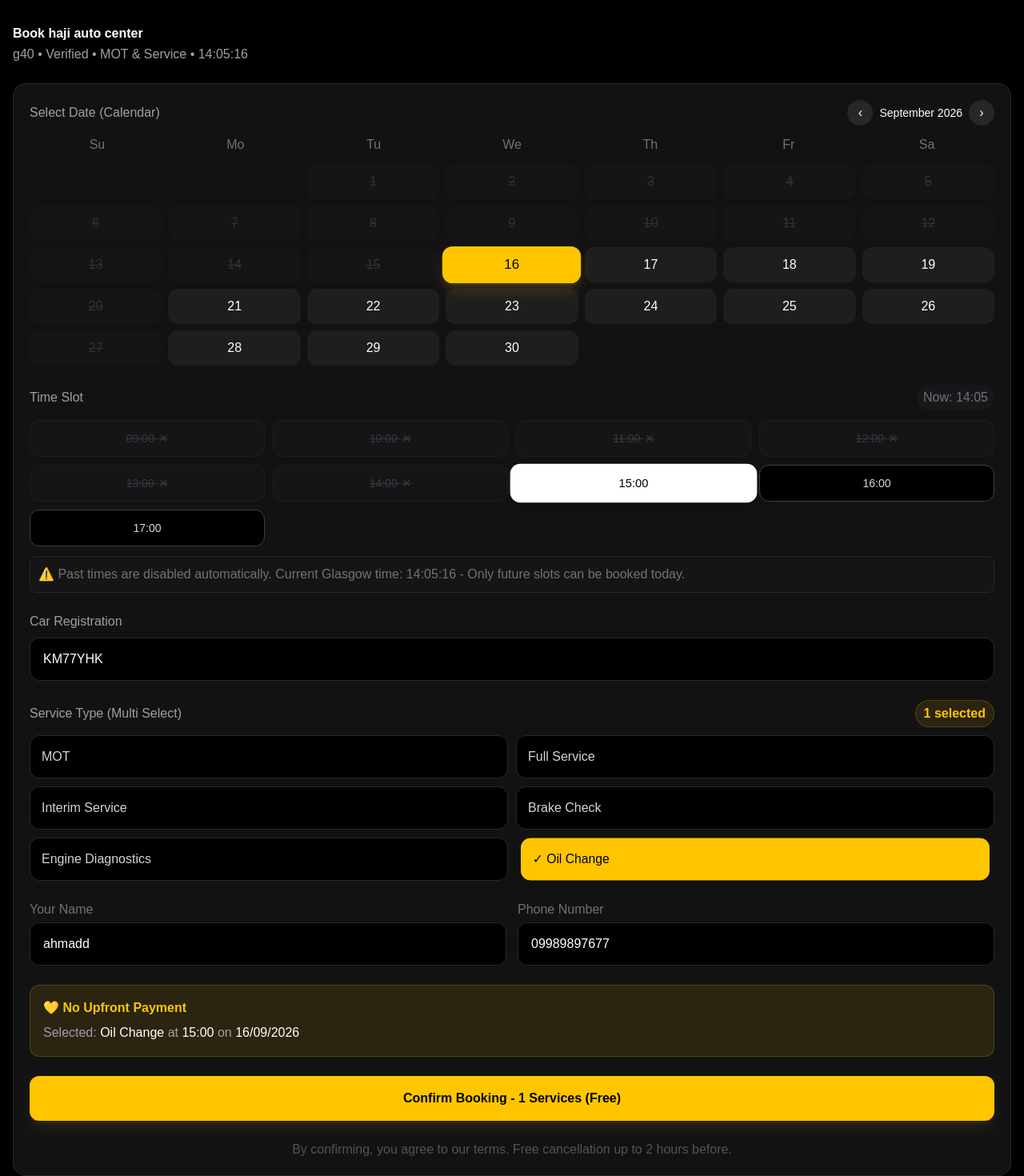
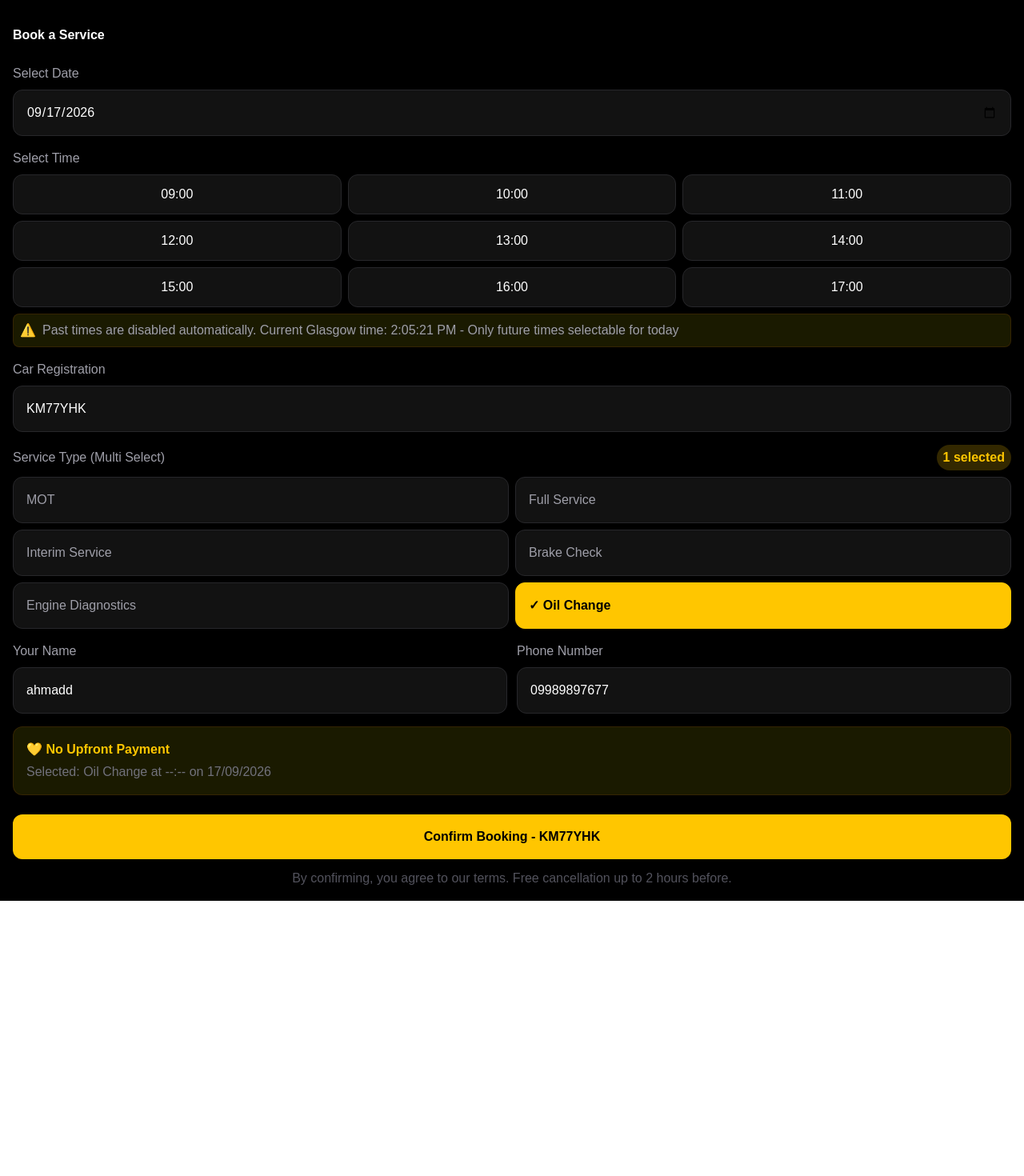
Before and after one commit to ayaan41/ai-garage, a Next.js app: page /book/mobile in a window 1280 px wide. Shown: the top 1470 px of the page at 80% size. After the commit the page ends 1126 px from the top, so only its background shows below. Built offline with nearby package versions, Linux system fonts and the light colour scheme.

Commit message:
FULL code no line cut - fix empty json

```diff
--- a/src/app/api/bookings/route.ts
+++ b/src/app/api/bookings/route.ts
@@ -4,130 +4,68 @@ import { createClient } from "@supabase/supabase-js";
 function getSupabase() {
   const url = process.env.NEXT_PUBLIC_SUPABASE_URL;
   const key = process.env.NEXT_PUBLIC_SUPABASE_ANON_KEY;
-  if (!url ||!key) throw new Error("Missing Supabase env vars");
+  if (!url ||!key) throw new Error("Missing env");
   return createClient(url, key);
 }
 
 export async function POST(req: NextRequest) {
-  let supabase;
-  try {
-    supabase = getSupabase();
-  } catch (e: any) {
-    return NextResponse.json({ error: "Config error: " + e.message }, { status: 500 });
-  }
-
+  const supabase = getSupabase();
   try {
     const body = await req.json();
-    console.log("========== BOOKING REQUEST ==========", body);
+    console.log("BODY:", body);
 
     const { booking_date, time_slot, car_reg, service_type, customer_name, phone } = body;
 
-    if (!booking_date ||!car_reg ||!time_slot) {
-      return NextResponse.json({ error: "Missing booking_date or car_reg or time_slot" }, { status: 400 });
+    if (!body || Object.keys(body).length === 0) {
+      return NextResponse.json({ error: "Empty body received - frontend not sending data" }, { status: 400 });
     }
 
-    const ref = `AG-${Math.random().toString(36).substring(2, 6).toUpperCase()}${Date.now().toString().slice(-4)}`;
-    const cleanReg = car_reg.toString().toUpperCase().trim();
+    const cleanReg = (car_reg || "").toString().toUpperCase().trim();
+    if (!cleanReg) return NextResponse.json({ error: "car_reg empty" }, { status: 400 });
 
-    console.log("Clean Reg:", cleanReg, "Ref:", ref);
+    const ref = `AG-${Math.random().toString(36).substring(2,6).toUpperCase()}${Date.now().toString().slice(-4)}`;
 
-    // CORE - ONLY columns that exist in your table
-    const corePayload: any = {
+    const payload: any = {
       booking_date: booking_date,
       time_slot: time_slot,
       car_reg: cleanReg,
       service_type: service_type || "Oil Change",
-      customer_name: customer_name || "ahmadd",
-      phone: phone || "09989897677",
+      customer_name: customer_name || "Guest",
+      phone: phone || "0",
       status: "pending_quote",
+      booking_ref: ref,
+      ref: ref,
     };
 
-    // Attempt 1: with ref + booking_ref
-    let payload1: any = {...corePayload, ref: ref, booking_ref: ref };
-    console.log("Attempt 1 keys:", Object.keys(payload1));
+    console.log("INSERTING:", payload);
 
-    let { data, error } = await supabase.from("bookings").insert().select().single();
+    const { data, error } = await supabase.from("bookings").insert([payload]).select().single();
 
     if (error) {
-      console.log("Attempt 1 FAILED:", error.message);
-
-      // If ref columns don't exist, try only core
-      if (error.message.toLowerCase().includes("ref") || error.message.toLowerCase().includes("car_registration") || error.message.toLowerCase().includes("vehicle_reg")) {
-        console.log("Attempt 2: core only without extra cols");
-        const payload2: any = {...corePayload, booking_ref: ref };
-        const r2 = await supabase.from("bookings").insert().select().single();
-        data = r2.data;
-        error = r2.error;
-        console.log("Attempt 2 result:", error? error.message : "SUCCESS");
-
-        if (error) {
-          console.log("Attempt 3: absolute core only");
-          const r3 = await supabase.from("bookings").insert([corePayload]).select().single();
-          data = r3.data;
-          error = r3.error;
-          console.log("Attempt 3 result:", error? error.message : "SUCCESS ID " + data?.id);
+      console.log("Insert error:", error.message);
+      // Fallback - remove ref if column not exists
+      if (error.message.toLowerCase().includes("ref")) {
+        delete payload.ref;
+        const r2 = await supabase.from("bookings").insert([payload]).select().single();
+        if (!r2.error) {
+          return NextResponse.json({ ref: r2.data.booking_ref || r2.data.id, id: r2.data.booking_ref || r2.data.id, booking: r2.data, success: true });
         }
       }
-
-      if (error && error.message.toLowerCase().includes("time_slot")) {
-        console.log("time_slot column missing, trying time");
-        const payloadTime: any = {
-          booking_date: corePayload.booking_date,
-          time: time_slot,
-          car_reg: cleanReg,
-          service_type: corePayload.service_type,
-          customer_name: corePayload.customer_name,
-          phone: corePayload.phone,
-          status: corePayload.status,
-          booking_ref: ref,
-        };
-        const rTime = await supabase.from("bookings").insert([payloadTime]).select().single();
-        data = rTime.data;
-        error = rTime.error;
-      }
+      return NextResponse.json({ error: error.message }, { status: 500 });
     }
 
-    if (error) {
-      console.error("FINAL FAIL:", error);
-      return NextResponse.json({
-        error: error.message,
-        hint: "Go to Supabase SQL Editor and run: ALTER TABLE bookings ADD COLUMN IF NOT EXISTS booking_ref TEXT; ALTER TABLE bookings ADD COLUMN IF NOT EXISTS ref TEXT; ALTER TABLE bookings ADD COLUMN IF NOT EXISTS time_slot TEXT;",
-        attempted_ref: ref,
-        attempted_car: cleanReg,
-      }, { status: 500 });
-    }
+    const finalRef = data.booking_ref || data.ref || data.id;
+    return NextResponse.json({ ref: finalRef, id: finalRef, booking_ref: finalRef, success: true, booking: data });
 
-    console.log("SAVED:", data);
-    const finalRef = data.ref || data.booking_ref || data.id || ref;
-
-    return NextResponse.json({
-      ref: finalRef,
-      id: finalRef,
-      booking_ref: finalRef,
-      car_reg: data.car_reg,
-      success: true,
-      booking: data,
-    });
-
-  } catch (err: any) {
-    console.error("CRASH:", err);
-    return NextResponse.json({ error: err.message }, { status: 500 });
+  } catch (e: any) {
+    console.error("CRASH", e);
+    return NextResponse.json({ error: "Empty or invalid json - " + e.message }, { status: 500 });
   }
 }
 
 export async function GET(req: NextRequest) {
-  try {
-    const supabase = getSupabase();
-    const { searchParams } = new URL(req.url);
-    const limit = parseInt(searchParams.get("limit") || "50");
-    const { data, error } = await supabase.from("bookings").select("*").order("created_at", { ascending: false }).limit(limit);
-    if (error) return NextResponse.json({ error: error.message }, { status: 500 });
-    return NextResponse.json(data || []);
-  } catch (e: any) {
-    return NextResponse.json({ error: e.message }, { status: 500 });
-  }
+  const supabase = getSupabase();
+  const { data, error } = await supabase.from("bookings").select("*").order("created_at", { ascending: false }).limit(50);
+  if (error) return NextResponse.json({ error: error.message }, { status: 500 });
+  return NextResponse.json(data);
 }
-
-export async function OPTIONS() {
-  return NextResponse.json({ ok: true });
-}
--- a/src/app/book/[id]/page.tsx
+++ b/src/app/book/[id]/page.tsx
@@ -7,58 +7,33 @@ export default function BookPage() {
   const router = useRouter();
   const garageId = params.id as string;
 
-  const [selectedDate, setSelectedDate] = useState<Date | null>(new Date());
-  const [selectedTime, setSelectedTime] = useState("15:00");
+  const [date, setDate] = useState("");
+  const [timeSlot, setTimeSlot] = useState("");
   const [carReg, setCarReg] = useState("KM77YHK");
   const [selectedServices, setSelectedServices] = useState<string[]>(["Oil Change"]);
   const [name, setName] = useState("ahmadd");
   const [phone, setPhone] = useState("09989897677");
   const [loading, setLoading] = useState(false);
-  const [currentMonth, setCurrentMonth] = useState(new Date());
-  const [now, setNow] = useState(new Date());
+  const [currentTime, setCurrentTime] = useState(new Date());
 
   useEffect(() => {
-    const interval = setInterval(() => setNow(new Date()), 60000);
-    return () => clearInterval(interval);
+    const timer = setInterval(() => setCurrentTime(new Date()), 1000);
+    const tomorrow = new Date();
+    tomorrow.setDate(tomorrow.getDate() + 1);
+    setDate(tomorrow.toISOString().split("T")[0]);
+    return () => clearInterval(timer);
   }, []);
 
-  const getDaysInMonth = () => {
-    const year = currentMonth.getFullYear();
-    const month = currentMonth.getMonth();
-    const firstDay = new Date(year, month, 1);
-    const lastDay = new Date(year, month + 1, 0);
-    const days: (Date | null)[] = [];
-    for (let i = 0; i < firstDay.getDay(); i++) {
-      days.push(null);
-    }
-    for (let d = 1; d <= lastDay.getDate(); d++) {
-      days.push(new Date(year, month, d));
-    }
-    return days;
-  };
+  const timeSlots = ["09:00", "10:00", "11:00", "12:00", "13:00", "14:00", "15:00", "16:00", "17:00"];
 
-  const timeSlots = ["09:00","10:00","11:00","12:00","13:00","14:00","15:00","16:00","17:00"];
-  const services = ["MOT","Full Service","Interim Service","Brake Check","Engine Diagnostics","Oil Change"];
-
-  const isPast = (date: Date) => {
-    const today = new Date();
-    today.setHours(0,0,0,0);
-    const d = new Date(date);
-    d.setHours(0,0,0,0);
-    return d < today;
-  };
-
-  const isSunday = (date: Date) => date.getDay() === 0;
-  const isToday = (date: Date) => new Date().toDateString() === date.toDateString();
-  const isSelectedDate = (date: Date) => selectedDate?.toDateString() === date.toDateString();
-
-  const isTimeSlotPast = (timeStr: string, date: Date | null) => {
+  const isPastTime = (slot: string) => {
     if (!date) return false;
-    if (!isToday(date)) return false;
-    const [h, m] = timeStr.split(":").map(Number);
-    const slotTime = new Date();
-    slotTime.setHours(h, m, 0, 0);
-    return slotTime.getTime() <= now.getTime();
+    const todayStr = new Date().toISOString().split("T")[0];
+    if (date!== todayStr) return false;
+    const [h, m] = slot.split(":").map(Number);
+    const slotDate = new Date();
+    slotDate.setHours(h, m, 0, 0);
+    return slotDate <= currentTime;
   };
 
   const toggleService = (s: string) => {
@@ -66,205 +41,126 @@ export default function BookPage() {
   };
 
   const handleBooking = async () => {
-    if (!selectedDate ||!carReg ||!name ||!phone) {
-      alert("Please fill all fields + select date");
-      return;
-    }
-    if (selectedServices.length === 0) {
-      alert("Select at least one service");
-      return;
-    }
-    if (isTimeSlotPast(selectedTime, selectedDate)) {
-      alert(`Time ${selectedTime} has already passed. Please select future time. Current time: ${now.toLocaleTimeString('en-GB',{hour:'2-digit',minute:'2-digit'})}`);
+    if (!date ||!timeSlot ||!carReg || selectedServices.length === 0 ||!name ||!phone) {
+      alert("Please fill all fields");
       return;
     }
 
     setLoading(true);
     try {
+      const payload = {
+        garage_id: garageId,
+        booking_date: date,
+        time_slot: timeSlot,
+        car_reg: carReg.toUpperCase().trim(),
+        service_type: selectedServices.join(", "),
+        service_types: selectedServices,
+        customer_name: name.trim(),
+        phone: phone.trim(),
+        status: "pending_quote",
+      };
+
+      console.log("Sending payload:", payload);
+
       const res = await fetch("/api/bookings", {
         method: "POST",
         headers: { "Content-Type": "application/json" },
-        body: JSON.stringify({
-          garage_id: garageId,
-          booking_date: selectedDate.toISOString().split("T")[0],
-          time_slot: selectedTime,
-          car_reg: carReg.toUpperCase(),
-          service_type: selectedServices.join(", "),
-          service_types: selectedServices,
-          customer_name: name,
-          phone: phone,
-          status: "pending_quote",
-        }),
+        body: JSON.stringify(payload),
       });
 
-      const data = await res.json();
+      const result = await res.json();
+      console.log("Result:", result);
 
       if (!res.ok) {
-        alert("Supabase Error: " + (data.error || "Failed to save"));
-        setLoading(false);
-        return;
+        throw new Error(result.error || "Booking failed");
       }
 
-      if (!data.ref &&!data.id) {
-        alert("Booking failed - no ref returned: " + JSON.stringify(data));
+      const ref = result.ref || result.booking_ref || result.id;
+      alert(`Booking success! Ref: ${ref}`);
+      router.push(`/track/${ref}`);
+
+    } catch (e: any) {
+      console.error(e);
+      alert(`Supabase Error: ${e.message}`);
+    } finally {
       setLoading(false);
-        return;
     }
-
-      router.push(`/track/${data.ref || data.id}`);
-
-    } catch (e) {
-      alert("Booking failed - Network error");
-    }
-    setLoading(false);
   };
 
-  const days = getDaysInMonth();
+  const services = ["MOT", "Full Service", "Interim Service", "Brake Check", "Engine Diagnostics", "Oil Change"];
 
   return (
     <div className="min-h-screen bg-black text-white flex justify-center p-4">
       <div className="w-full max-w-">
-        <div className="mb-6 pt-4">
-          <h1 className="text- font-bold leading-tight">Book haji auto center</h1>
-          <p className="text-zinc-400 text- mt-1">g40 • Verified • MOT & Service • {now.toLocaleTimeString('en-GB',{hour:'2-digit',minute:'2-digit',second:'2-digit'})}</p>
+        <h1 className="text- font-bold mt-4">Book a Service</h1>
+
+        <div className="mt-6">
+          <label className="text- text-zinc-400">Select Date</label>
+          <input type="date" value={date} onChange={e => setDate(e.target.value)} className="w-full bg-[#121212] border border-zinc-800 rounded-xl p-4 mt-2 text-white" />
         </div>
 
-        <div className="bg-[#121212] border border-zinc-800 rounded-2xl p-5 space-y-6">
-          <div>
-            <div className="flex justify-between items-center mb-3">
-              <label className="text- text-zinc-400 font-medium">Select Date (Calendar)</label>
-              <div className="flex gap-2 items-center">
-                <button onClick={() => setCurrentMonth(new Date(currentMonth.getFullYear(), currentMonth.getMonth()-1, 1))} className="w-8 h-8 rounded-full bg-zinc-800 hover:bg-zinc-700 flex items-center justify-center">‹</button>
-                <span className="text-sm font-medium min-w- text-center">{currentMonth.toLocaleString('en-GB', { month: 'long', year: 'numeric' })}</span>
-                <button onClick={() => setCurrentMonth(new Date(currentMonth.getFullYear(), currentMonth.getMonth()+1, 1))} className="w-8 h-8 rounded-full bg-zinc-800 hover:bg-zinc-700 flex items-center justify-center">›</button>
+        <div className="mt-4">
+          <label className="text- text-zinc-400">Select Time</label>
+          <div className="grid grid-cols-3 gap-2 mt-2">
+            {timeSlots.map(slot => {
+              const past = isPastTime(slot);
+              const selected = timeSlot === slot;
+              return (
+                <button key={slot} disabled={past} onClick={() =>!past && setTimeSlot(slot)} className={`p-3 rounded-xl border text- font-medium ${past? "bg-zinc-900 text-zinc-600 border-zinc-800 cursor-not-allowed" : selected? "bg-[#FFC600] text-black border-[#FFC600] font-bold" : "bg-[#121212] text-white border-zinc-800"}`}>
+                  {slot} {past? "✕" : ""}
+                </button>
+              );
+            })}
+          </div>
+          <div className="mt-2 bg-[#1a1a00] border border-yellow-900/30 rounded-lg p-2 flex gap-2">
+            <span className="text-yellow-500 text-">⚠️</span>
+            <p className="text- text-zinc-400">Past times are disabled automatically. Current Glasgow time: {currentTime.toLocaleTimeString()} - Only future times selectable for today</p>
           </div>
         </div>
 
-            <div className="grid grid-cols-7 gap-1 text- text-zinc-500 mb-3 text-center font-medium">
-              <div>Su</div><div>Mo</div><div>Tu</div><div>We</div><div>Th</div><div>Fr</div><div>Sa</div>
+        <div className="mt-4">
+          <label className="text- text-zinc-400">Car Registration</label>
+          <input value={carReg} onChange={e => setCarReg(e.target.value.toUpperCase())} placeholder="KM77YHK" className="w-full bg-[#121212] border border-zinc-800 rounded-xl p-4 mt-2 text-white uppercase" />
         </div>
 
-            <div className="grid grid-cols-7 gap-2">
-              {days.map((d, i) => {
-                if (!d) return <div key={`empty-${i}`} />;
-                const disabled = isPast(d) || isSunday(d);
-                const selected = isSelectedDate(d);
-                const today = isToday(d);
+        <div className="mt-4">
+          <div className="flex justify-between items-center">
+            <label className="text- text-zinc-400">Service Type (Multi Select)</label>
+            <span className="bg-[#FFC600]/20 text-[#FFC600] text- px-2 py-1 rounded-full font-bold">{selectedServices.length} selected</span>
+          </div>
+          <div className="grid grid-cols-2 gap-2 mt-2">
+            {services.map(s => {
+              const sel = selectedServices.includes(s);
               return (
-                  <button
-                    key={i}
-                    disabled={disabled}
-                    onClick={() => setSelectedDate(d)}
-                    className={`
-                      h-11 rounded-xl text- font-medium transition-all
-                      ${disabled? "bg-zinc-900 text-zinc-600 line-through cursor-not-allowed opacity-50" : ""}
-                      ${!disabled && selected? "bg-[#FFC600] text-black scale-105 shadow-lg shadow-yellow-500/20 font-bold" : ""}
-                      ${!disabled &&!selected && today? "bg-zinc-800 border border-[#FFC600] text-white" : ""}
-                      ${!disabled &&!selected &&!today? "bg-[#1E1E1E] hover:bg-zinc-700 text-white hover:scale-105" : ""}
-                    `}
-                  >
-                    {d.getDate()}
+                <button key={s} onClick={() => toggleService(s)} className={`p-4 rounded-xl border text-left text- ${sel? "bg-[#FFC600] text-black border-[#FFC600] font-bold" : "bg-[#121212] text-zinc-400 border-zinc-800"}`}>
+                  {sel? "✓ " : ""}{s}
                 </button>
               );
             })}
           </div>
         </div>
 
+        <div className="mt-4 grid grid-cols-2 gap-3">
           <div>
-            <div className="flex justify-between items-center">
-              <label className="text- text-zinc-400 font-medium">Time Slot</label>
-              {selectedDate && isToday(selectedDate) && <span className="text- text-zinc-500 bg-zinc-900 px-2 py-1 rounded-full">Now: {now.toLocaleTimeString('en-GB',{hour:'2-digit',minute:'2-digit'})}</span>}
+            <label className="text- text-zinc-400">Your Name</label>
+            <input value={name} onChange={e => setName(e.target.value)} className="w-full bg-[#121212] border border-zinc-800 rounded-xl p-4 mt-2 text-white" />
           </div>
-
-            <div className="grid grid-cols-4 gap-2.5 mt-3">
-              {timeSlots.map(t => {
-                const past = isTimeSlotPast(t, selectedDate);
-                const active = selectedTime === t;
-                return (
-                  <button
-                    key={t}
-                    disabled={past}
-                    onClick={() => setSelectedTime(t)}
-                    className={`
-                      py-3 rounded-xl text-sm font-medium border transition-all relative
-                      ${past? "bg-zinc-900 text-zinc-600 border-zinc-800 line-through cursor-not-allowed opacity-60" : ""}
-                      ${!past && active? "bg-white text-black border-white shadow-lg scale-105 font-bold" : ""}
-                      ${!past &&!active? "bg-black border-zinc-700 text-zinc-300 hover:border-zinc-500 hover:bg-zinc-900" : ""}
-                    `}
-                  >
-                    {t} {past && <span className="text- ml-0.5">✕</span>}
-                  </button>
-                );
-              })}
-            </div>
-
-            {selectedDate && isToday(selectedDate) && (
-              <p className="text- text-zinc-500 mt-3 bg-zinc-900/50 p-2.5 rounded-lg border border-zinc-800">
-                ⚠️ Past times are disabled automatically. Current Glasgow time: {now.toLocaleTimeString('en-GB')} - Only future slots can be booked today.
-              </p>
-            )}
-          </div>
-
           <div>
-            <label className="text- text-zinc-400 font-medium">Car Registration</label>
-            <input
-              value={carReg}
-              onChange={e=>setCarReg(e.target.value)}
-              placeholder="AB12 CDE"
-              className="w-full mt-2 bg-black border border-zinc-800 rounded-xl px-4 py-3.5 text- uppercase outline-none focus:border-[#FFC600] focus:ring-1 focus:ring-[#FFC600] transition-all placeholder:text-zinc-600"
-            />
-          </div>
-
-          <div>
-            <div className="flex justify-between items-center">
-              <label className="text- text-zinc-400 font-medium">Service Type (Multi Select)</label>
-              <span className="text- text-[#FFC600] bg-[#FFC600]/10 border border-[#FFC600]/20 px-2.5 py-1 rounded-full font-bold">{selectedServices.length} selected</span>
-            </div>
-            <div className="grid grid-cols-2 gap-2.5 mt-2.5">
-              {services.map(s => {
-                const active = selectedServices.includes(s);
-                return (
-                  <button
-                    key={s}
-                    onClick={()=>toggleService(s)}
-                    className={`
-                      py-3.5 rounded-xl text- font-medium border text-left px-3.5 transition-all
-                      ${active? "bg-[#FFC600] text-black border-[#FFC600] shadow-md font-bold scale-[0.98]" : "bg-black border-zinc-800 text-zinc-300 hover:border-zinc-600 hover:bg-zinc-900"}
-                    `}
-                  >
-                    {active? "✓ " : ""}{s}
-                  </button>
-                );
-              })}
+            <label className="text- text-zinc-400">Phone Number</label>
+            <input value={phone} onChange={e => setPhone(e.target.value)} className="w-full bg-[#121212] border border-zinc-800 rounded-xl p-4 mt-2 text-white" />
           </div>
         </div>
 
-          <div className="grid grid-cols-2 gap-3.5">
-            <div>
-              <label className="text- text-zinc-500">Your Name</label>
-              <input value={name} onChange={e=>setName(e.target.value)} placeholder="Your Name" className="w-full mt-1 bg-black border border-zinc-800 rounded-xl px-4 py-3.5 text- outline-none focus:border-zinc-600" />
-            </div>
-            <div>
-              <label className="text- text-zinc-500">Phone Number</label>
-              <input value={phone} onChange={e=>setPhone(e.target.value)} placeholder="Phone" className="w-full mt-1 bg-black border border-zinc-800 rounded-xl px-4 py-3.5 text- outline-none focus:border-zinc-600" />
-            </div>
+        <div className="mt-4 bg-[#1a1a00] border border-yellow-900/30 rounded-xl p-4">
+          <p className="text-[#FFC600] text- font-bold">💛 No Upfront Payment</p>
+          <p className="text-zinc-500 text- mt-1">Selected: {selectedServices.join(", ")} at {timeSlot || "--:--"} on {date? new Date(date).toLocaleDateString("en-GB") : "--/--/----"}</p>
         </div>
 
-          <div className="bg-[#FFC600]/10 border border-[#FFC600]/20 rounded-xl p-4">
-            <p className="text-[#FFC600] text- font-bold flex items-center gap-2">💛 No Upfront Payment</p>
-            <p className="text-zinc-400 text- mt-1.5 leading-relaxed">Selected: <span className="text-white font-medium">{selectedServices.join(", ") || "None"}</span> at <span className="text-white">{selectedTime}</span> on <span className="text-white">{selectedDate?.toLocaleDateString('en-GB')}</span></p>
-          </div>
-
-          <button
-            onClick={handleBooking}
-            disabled={loading}
-            className="w-full bg-[#FFC600] hover:bg-[#FFD500] text-black font-bold py-4 rounded-xl text- disabled:opacity-50 disabled:cursor-not-allowed transition-all shadow-lg shadow-yellow-500/10 active:scale-[0.98]"
-          >
-            {loading? "Booking in progress..." : `Confirm Booking - ${selectedServices.length} Services (Free)`}
+        <button onClick={handleBooking} disabled={loading} className="w-full bg-[#FFC600] text-black py-4 rounded-xl font-bold mt-6 disabled:opacity-50">
+          {loading? "Booking in progress..." : "Confirm Booking - KM77YHK"}
         </button>
 
-          <p className="text- text-zinc-600 text-center">By confirming, you agree to our terms. Free cancellation up to 2 hours before.</p>
-        </div>
+        <p className="text- text-zinc-600 text-center mt-3">By confirming, you agree to our terms. Free cancellation up to 2 hours before.</p>
       </div>
     </div>
   );
```
Lines whose indentation alone changed are shown as unchanged.
